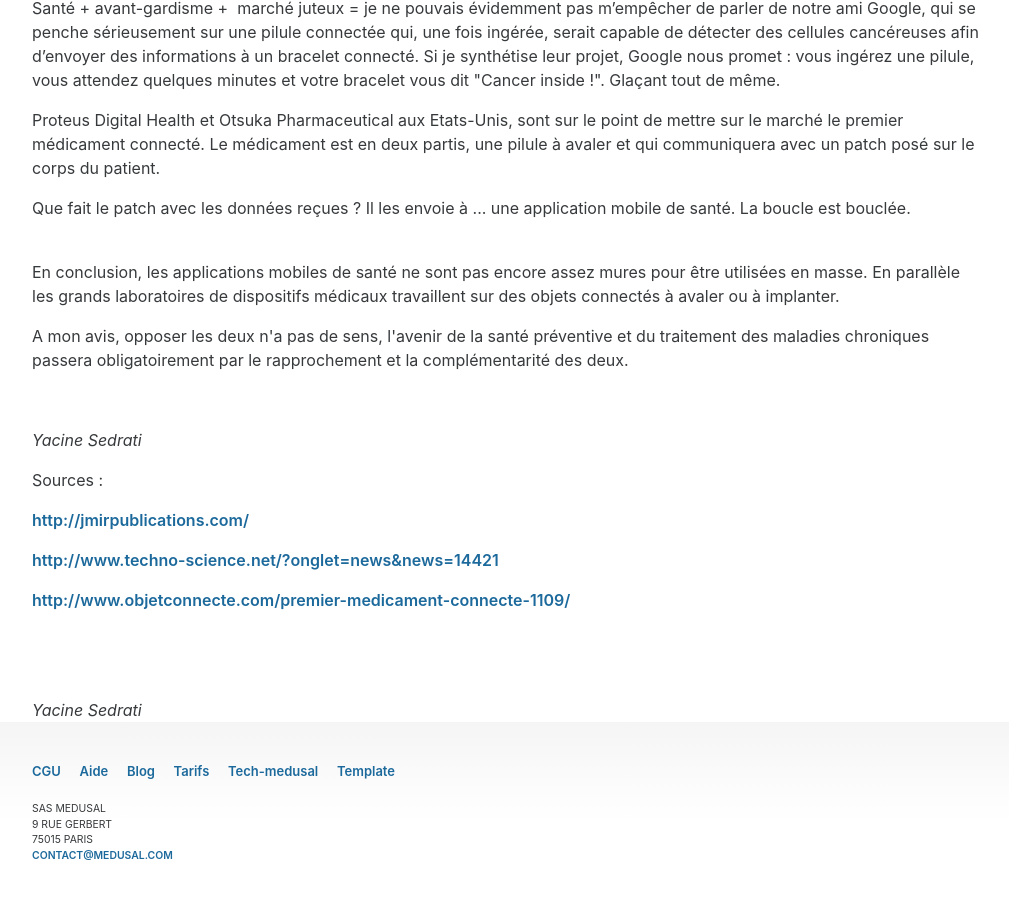
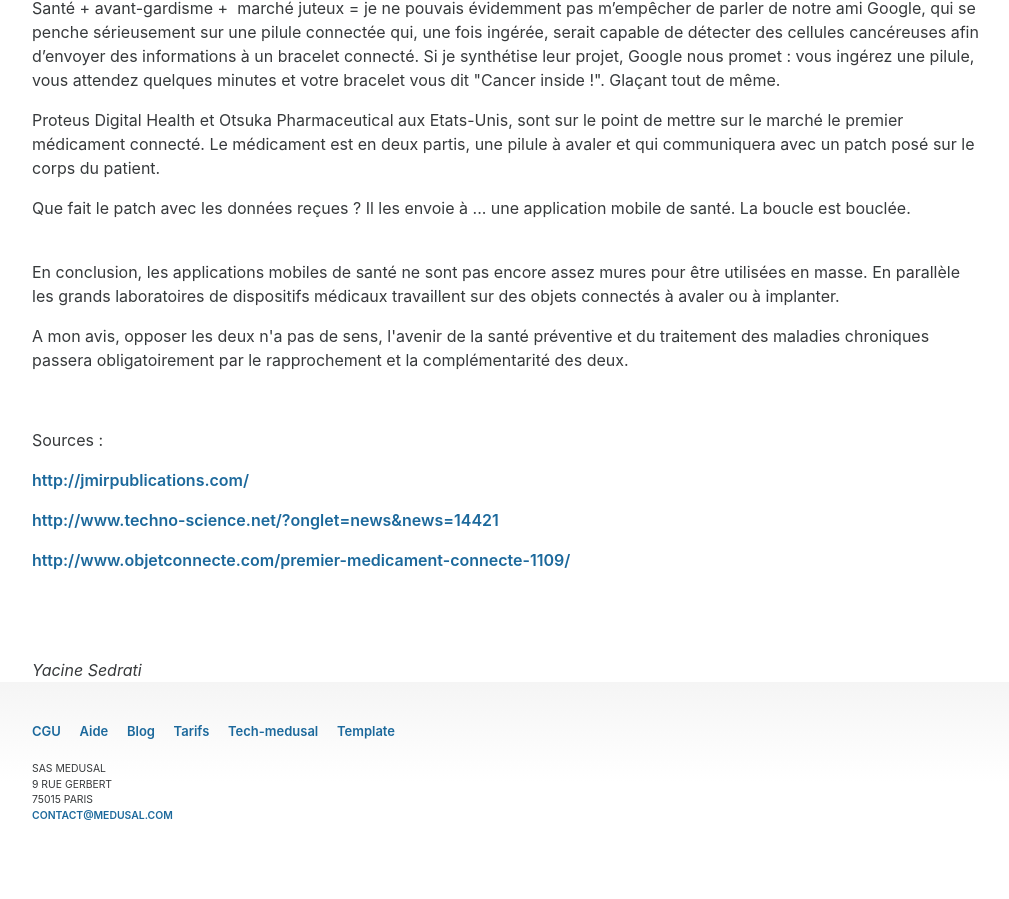
Before and after one commit to medusal/medusal.github.io, a Jekyll site: the page built from _posts/2016-02-05-quel-avenir-pour-les-applis-mobiles-de-sante.html, in a window 1280 px wide and 900 px high, scrolled down 1298 px. Shown: the whole window, without its empty margins (133-1142 px from the left). Built offline with Jekyll 4.4.1, drawn with Linux system fonts in a browser that asks for light colours; after the commit the page ends 2158 px from its top, so only the background shows below that.

Commit message:
Update from Forestry.io - 2016-02-05-quel-avenir-pour-les-applis-mobiles-de-sante.html

```diff
--- a/_posts/2016-02-05-quel-avenir-pour-les-applis-mobiles-de-sante.html
+++ b/_posts/2016-02-05-quel-avenir-pour-les-applis-mobiles-de-sante.html
@@ -32,7 +32,6 @@ Une étude faite conjointement entre la Faculté de Médecine et de l’Univers
 En conclusion, les applications mobiles de santé ne sont pas encore assez mures pour être utilisées en masse. En parallèle les grands laboratoires de dispositifs médicaux travaillent sur des objets connectés à avaler ou à implanter.</p>
 <p>A mon avis, opposer les deux n'a pas de sens, l'avenir de la santé préventive et du traitement des maladies chroniques passera obligatoirement par le rapprochement et la complémentarité des deux.</p>
 <p>&nbsp;</p>
-<p><em>Yacine Sedrati</em></p>
 <p>Sources :</p>
 <p><a href="http://jmirpublications.com/" target="_blank">http://jmirpublications.com/</a></p>
 <p><a href="http://www.techno-science.net/?onglet=news&amp;news=14421" target="_blank">http://www.techno-science.net/?onglet=news&amp;news=14421</a></p>
```
